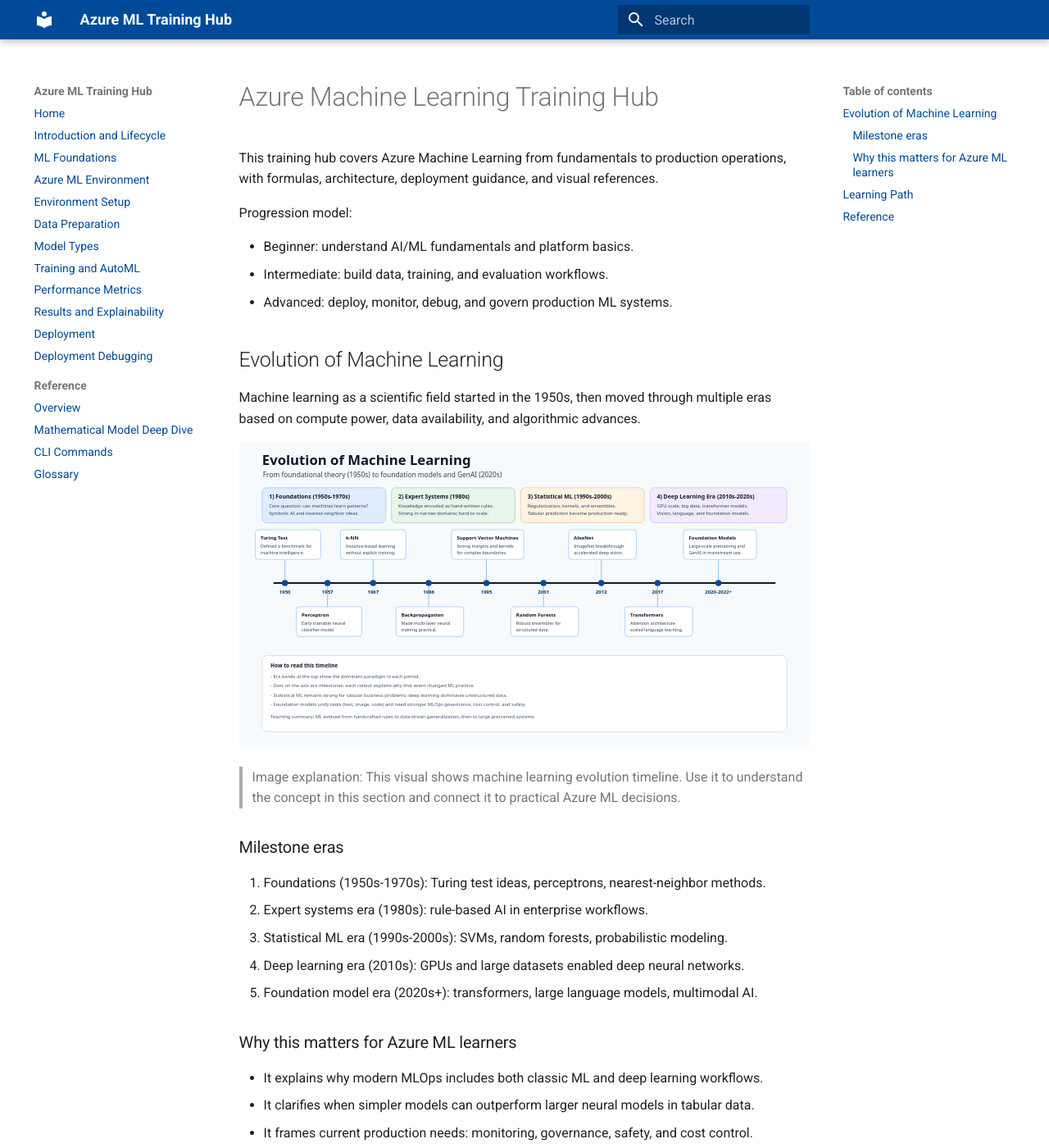
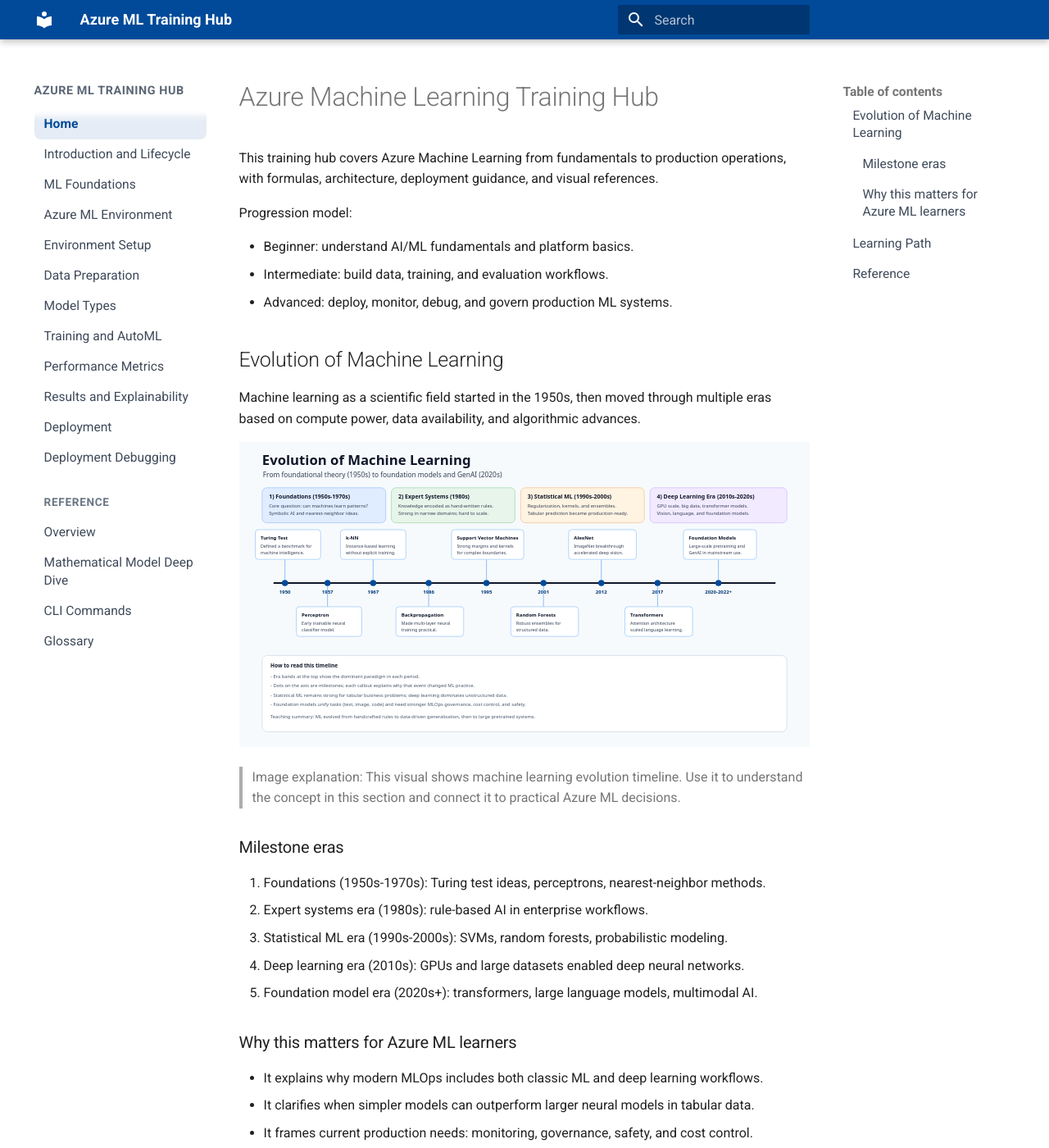
Before and after one commit to Cloud2BR-MSFTLearningHub/Azure-ML-Advanced, an MkDocs documentation site: the page built from docs/index.md, in a window 1280 px wide and 1400 px high. Shown: the whole window at 82% size. Built offline with MkDocs 1.6.1 and Material for MkDocs 9.7.7, drawn with Linux system fonts in a browser that asks for light colours; comment, search, counter and statistics services are not loaded.

Commit message:
Soften and refine sidebar navigation styling

```diff
--- a/docs/assets/css/custom.css
+++ b/docs/assets/css/custom.css
@@ -48,16 +48,70 @@
 }
 
 .md-typeset a,
-.md-nav__link,
-.md-nav__link--active,
 .md-tabs__link {
   color: #004a99;
 }
 
 .md-typeset a:hover,
-.md-nav__link:hover,
 .md-tabs__link:hover {
   color: #003874;
+}
+
+/* ----------------------------------------------------------------------
+   Softer, more professional sidebar navigation
+   ---------------------------------------------------------------------- */
+.md-nav {
+  font-size: 0.78rem;
+}
+
+/* Sidebar title ("Azure ML Training Hub") */
+.md-nav--primary > .md-nav__title {
+  color: #5b6675;
+  font-size: 0.72rem;
+  font-weight: 700;
+  letter-spacing: 0.04em;
+  text-transform: uppercase;
+  padding-bottom: 0.6rem;
+}
+
+/* Default nav links: calmer slate tone, comfortable spacing */
+.md-nav__link {
+  color: #3f4a5a;
+  border-radius: 8px;
+  padding: 0.34rem 0.6rem;
+  margin: 0.08rem 0.35rem 0.08rem 0;
+  line-height: 1.4;
+  transition: background-color 0.15s ease, color 0.15s ease;
+}
+
+/* Hover: soft blue wash with rounded pill */
+.md-nav__link:hover {
+  color: #003874;
+  background-color: rgba(0, 74, 153, 0.07);
+}
+
+/* Active page: gentle filled pill, no harsh bold */
+.md-nav__link--active,
+.md-nav__item--active > .md-nav__link {
+  color: #004a99;
+  background-color: rgba(0, 74, 153, 0.10);
+  font-weight: 600;
+}
+
+/* Section labels (e.g. "Reference"): quiet uppercase eyebrow */
+.md-nav__item--section > .md-nav__link,
+.md-nav--primary .md-nav__item--nested > .md-nav__link {
+  color: #6b7686;
+  font-size: 0.68rem;
+  font-weight: 700;
+  letter-spacing: 0.05em;
+  text-transform: uppercase;
+  margin-top: 0.6rem;
+}
+
+/* Slightly indent nested groups for clear hierarchy */
+.md-nav__list .md-nav__list {
+  padding-left: 0.4rem;
 }
 
 @media screen and (min-width: 76.25em) {
```
